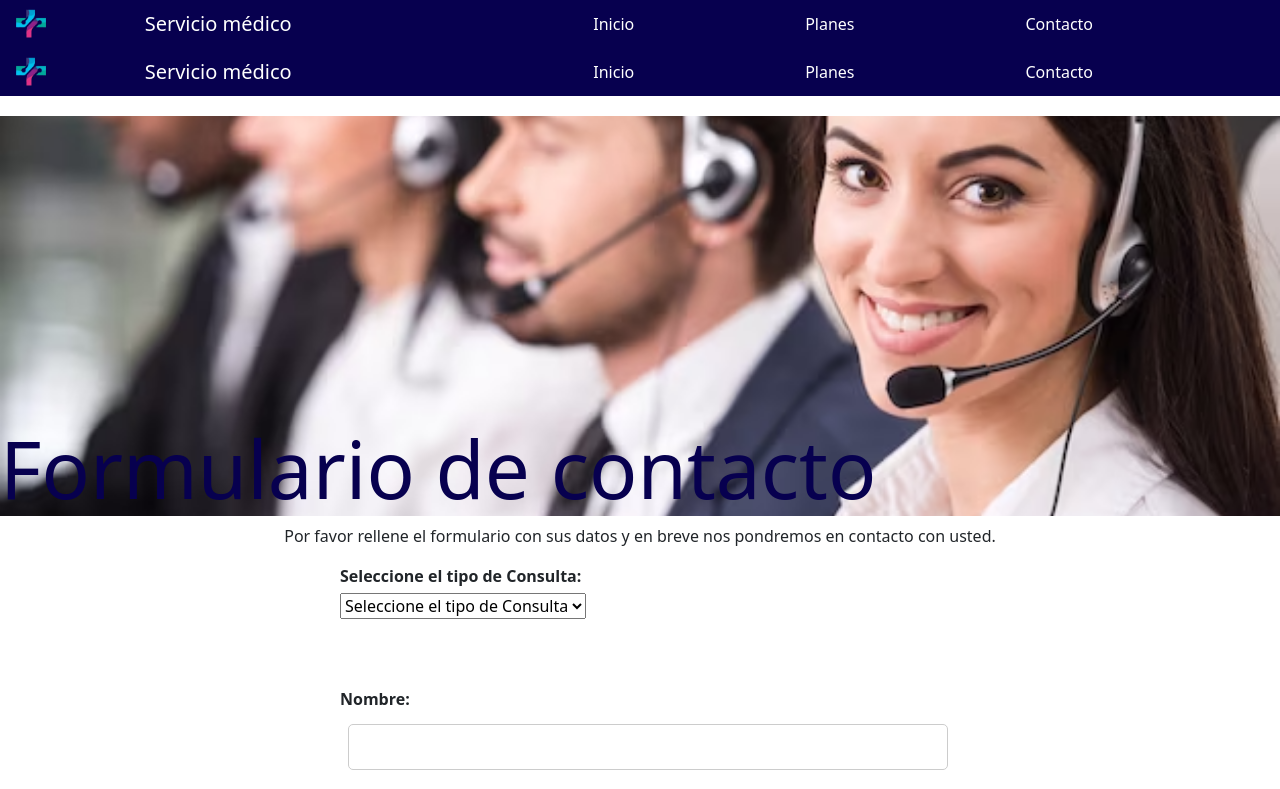
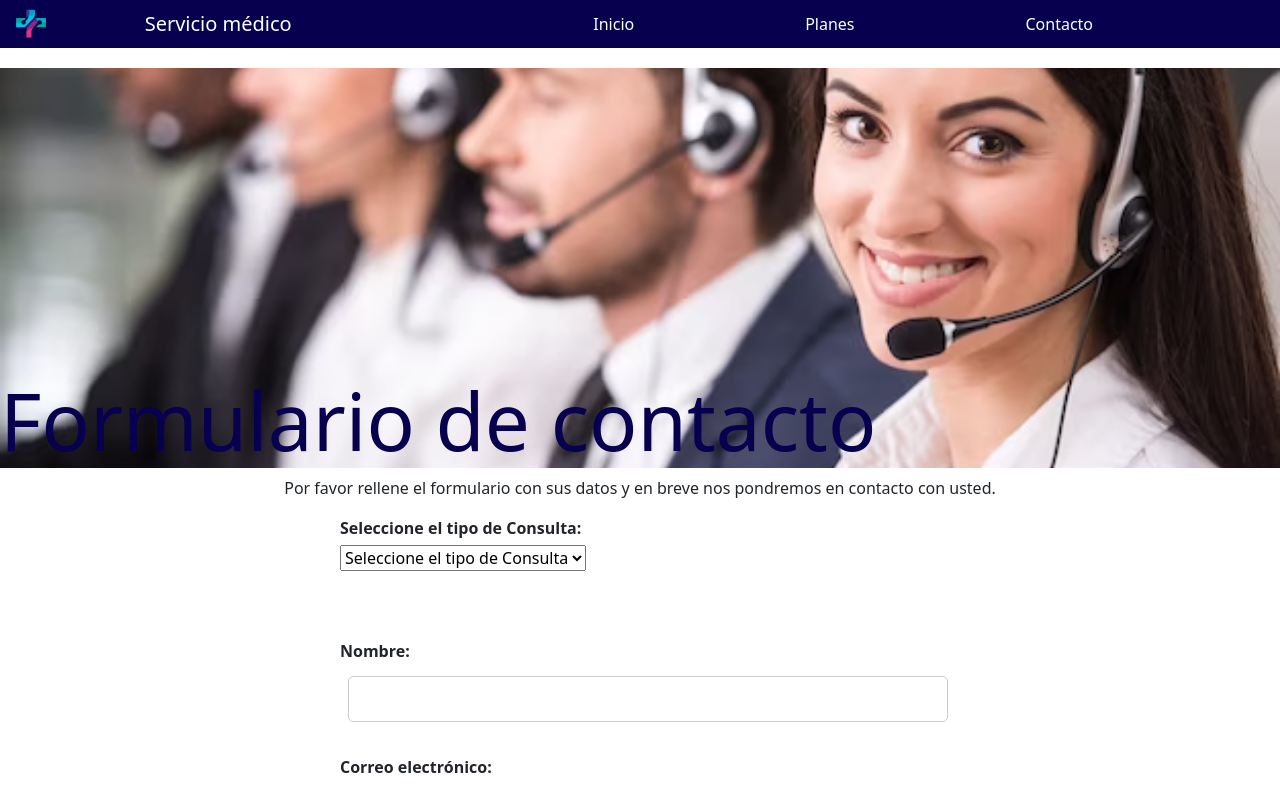
Before and after one commit to Majomon/servicioDeSalud, a plain HTML site: page pages/contacto.html in a window 1280 px wide. Shown: the top 789 px of the page. Drawn offline with nearby package versions, Linux system fonts and the light colour scheme.

Commit message:
Corrección del formulario por error  durante el merge

```diff
--- a/js/Contacto.js
+++ b/js/Contacto.js
@@ -39,17 +39,10 @@ function validarConsulta() {
     document.getElementById("consulta-error").innerHTML = "";
   }
 }
-/* abrir una ventana de alerta con los datos ingresados */
-/* const formulario = document.querySelector("#Formulario");
+/* FUNCION PARA RECIBIR LOS DATOS DE CONSULTA DEL PACIENTE QUE SE PONE EN CONTACTO */
 
-formulario.addEventListener("submit", function (event) {
-  event.preventDefault(); // Evita que el formulario se envíe
-
-  const opciones = document.getElementById("opciones").value;
-  const nombre = document.getElementById("nombre").value;
-  const telefono = document.getElementById("telefono").value;
-  const email = document.getElementById("email").value;
-  const consulta = document.getElementById("consulta").value;
+const form = document.querySelector('#Formulario')
+        form.addEventListener('submit', handleSubmit)
 
         async function handleSubmit(event) {
             event.preventDefault();
@@ -66,18 +59,4 @@ formulario.addEventListener("submit", function (event) {
                 alert('Gracias por contactarnos. Te escribiremos a la brevedad')
             }
 
-  window.alert(mensajeAdvertencia);
-});
- */
-// Obtener el formulario por su ID
-/* const formulario = document.getElementById("Formulario");
-
-// Agregar un evento 'submit' al formulario
-formulario.addEventListener("submit", function (event) {
-  // Evitar que el formulario se envíe automáticamente
-  event.preventDefault();
-
-  // Restablecer los valores de los campos del formulario
-  formulario.reset();
-});
- */
+        }
--- a/pages/contacto.html
+++ b/pages/contacto.html
@@ -33,23 +33,6 @@
                 </ul>
             </nav>
         </header>
-      <header class="header">
-        <nav class="nav">
-          <div class="cajaLogoYTitulo">
-            <img
-              src="../assets/img/logo-transparent-bg.webp"
-              alt="Logo"
-              class="logoNav"
-            />
-            <h1 class="h1Inicio">Servicio médico</h1>
-          </div>
-          <ul class="ulNav">
-            <li><a href="../index.html">Inicio</a></li>
-            <li><a href="./planes.html">Planes</a></li>
-            <li><a href="./contacto.html">Contacto</a></li>
-          </ul>
-        </nav>
-      </header>
 
         <!-- Codigo para rellenar el formulario con control de escritura -->
         <h1 id="Form">Formulario de contacto</h1>
```
